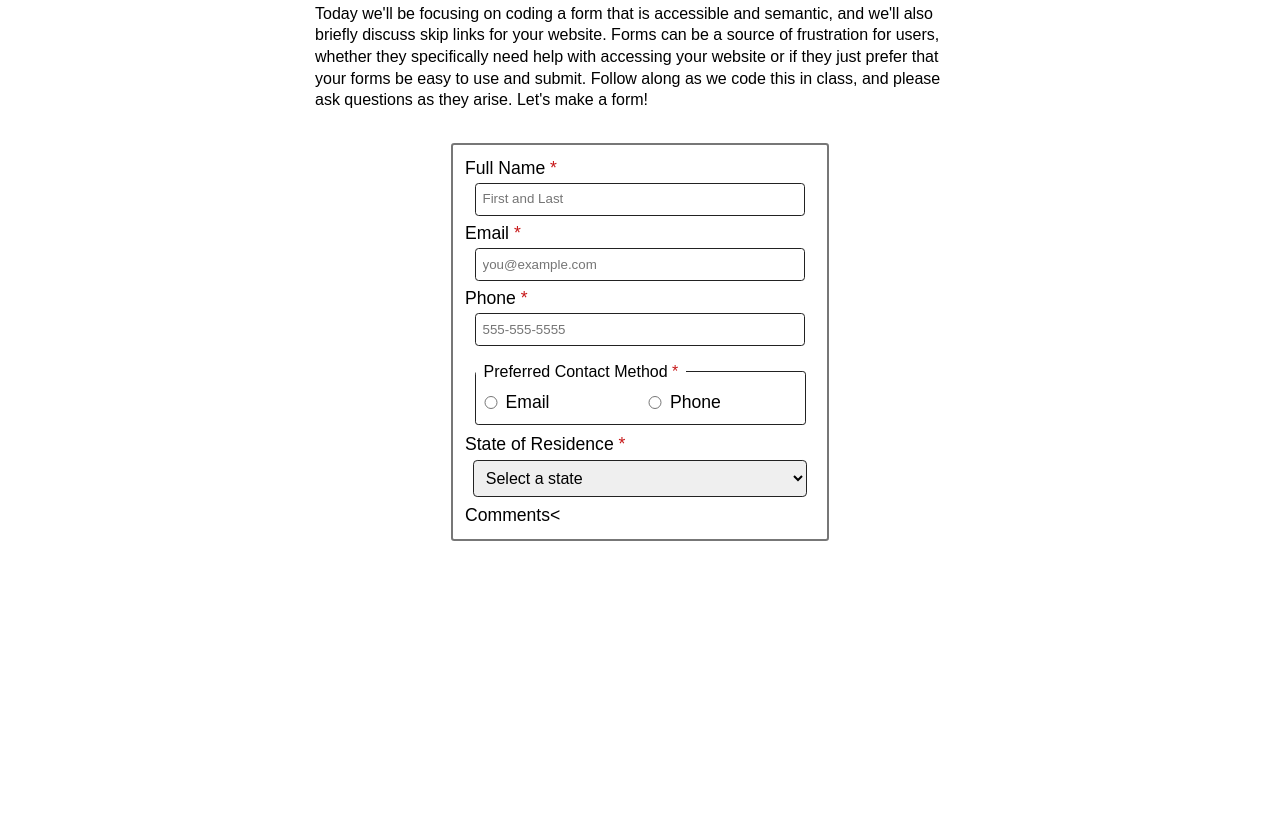
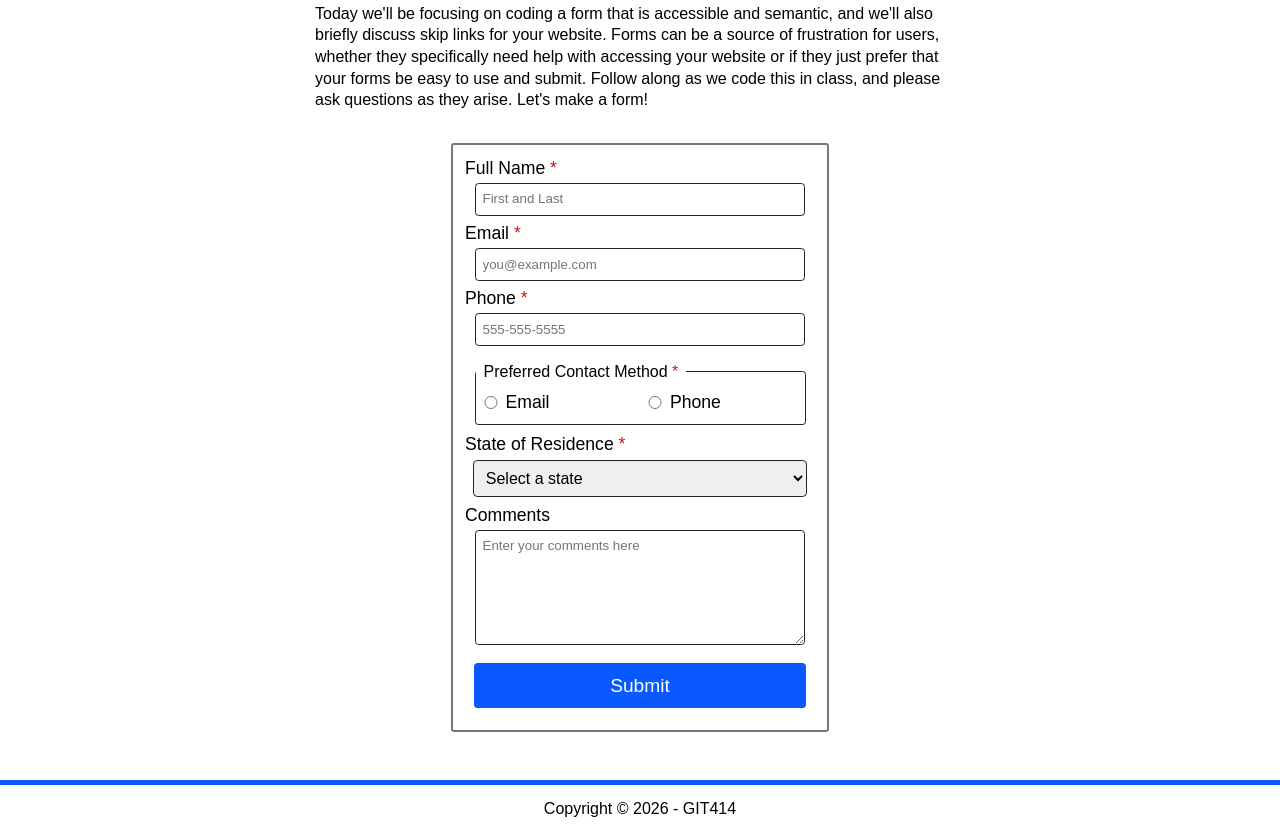
Before and after one commit to JanaZorigt/accessible-forms, a plain HTML site: page index.html in a window 1280 px wide. Shown: the part 552-1385 px from the top of the page. Before the commit the page ends 1141 px from the top, so only its background shows below. Drawn offline with Linux system fonts and the light colour scheme.

Commit message:
updated html

```diff
--- a/index.html
+++ b/index.html
@@ -5,7 +5,7 @@
 	<meta charset="utf-8">
 	<meta name="author" content="Jana Zorigt">
 	<meta name="viewport" content="width=device-width, initial-scale=1.0">
-	<title>Form Activity Solution File</title>
+	<title>Accessible Forms</title>
 	<link rel="stylesheet" href="styles.css">
 </head>
 
@@ -14,7 +14,7 @@
 	<a href="#main-content" id="skipLink">Skip to main content</a>
 
 	<header>
-		<h1>Form Activity</h1>
+		<h1>Accessible Forms</h1>
 		<nav>
 			<h2 class="sr-only">Site Navigation</h2>
 			<ul>
@@ -41,7 +41,6 @@
 			</p>
 
 			<form action="https://wp.zybooks.com/form-viewer.php" method="post">
-
 				<label for="full-name">Full Name <span class="required">*</span></label>
 				<input type="text" id="full-name" name="full-name" required placeholder="First and Last">
 
@@ -53,7 +52,6 @@
 
 				<fieldset>
 					<legend>Preferred Contact Method <span class="required">*</span></legend>
-
 					<input type="radio" id="contact-email" name="contact-method" value="email" required>
 					<label for="contact-email">Email</label>
 
@@ -116,4 +114,18 @@
 					<option value="WY">Wyoming</option>
 				</select>
 
-				<label for="comments">Comments<
+				<label for="comments">Comments</label>
+				<textarea id="comments" name="comments" placeholder="Enter your comments here"></textarea>
+
+				<input type="submit" value="Submit">
+			</form>
+		</article>
+	</main>
+
+	<footer>
+		<p>Copyright &copy; 2026 - GIT414</p>
+	</footer>
+
+</body>
+
+</html>
```
